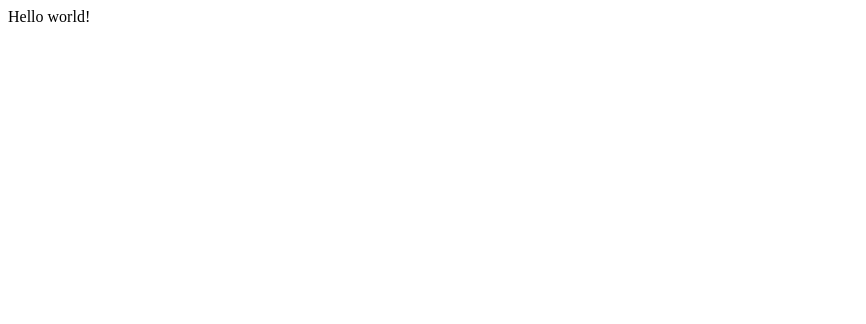
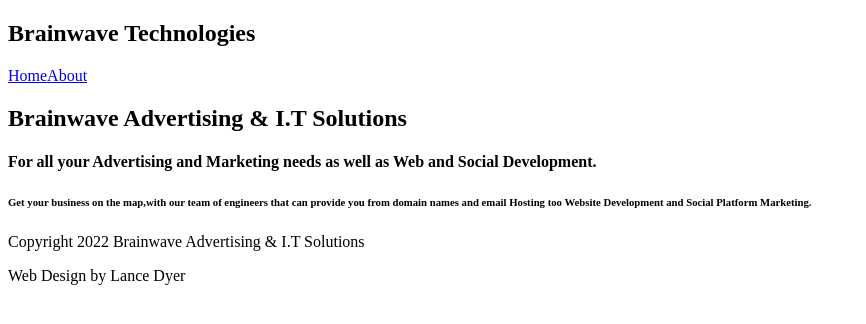
Before and after one commit to Lance001Dy/bais-devops, a Gatsby site: page / in a window 1280 px wide. Shown: the whole page, without its empty margins (0-866 px from the left). Built offline with nearby package versions, Linux system fonts and the light colour scheme; Gatsby itself is replaced by a stand-in of ours.

Commit message:
my first commit

```diff
--- /dev/null
+++ b/src/components/Layout.js
@@ -0,0 +1,17 @@
+import React from 'react'
+import Navbar from './Navbar'
+
+export default function Layout({ children }) {
+  return (
+    <div className='layout'>
+        <Navbar />
+        <div className='content '>
+        { children }
+        </div>
+        <footer>
+        <p>Copyright 2022 Brainwave Advertising & I.T Solutions</p>
+        <p>Web Design by Lance Dyer</p>
+        </footer>
+    </div>
+  )
+}
--- /dev/null
+++ b/src/components/Navbar.js
@@ -0,0 +1,14 @@
+import React from 'react'
+import { Link } from 'gatsby'
+
+export default function Navbar() {
+  return (
+    <nav>
+      <h1>Brainwave Technologies</h1>
+      <div className="links">
+          <Link to="/">Home</Link>
+          <Link to="/about">About</Link>
+      </div>
+    </nav>
+  )
+}
--- a/src/pages/index.js
+++ b/src/pages/index.js
@@ -1,5 +1,17 @@
 import * as React from "react"
+import Layout from "../components/Layout"
 
 export default function Home() {
-  return <div>Hello world!</div>
+  return (
+  <Layout>
+  <section>
+  <div>
+    <h1>Brainwave Advertising & I.T Solutions</h1>
+    <h4> For all your Advertising and Marketing needs as well as Web and Social Development.</h4>
+    <h6> Get your business on the map,with our team of engineers that can provide you from domain names and email Hosting
+         too Website Development and Social Platform Marketing.</h6>
+  </div>
+  </section>
+  </Layout>
+  )
 }
```
Also changed, not shown: src/pages/about.js (added, +14 -0 lines).
